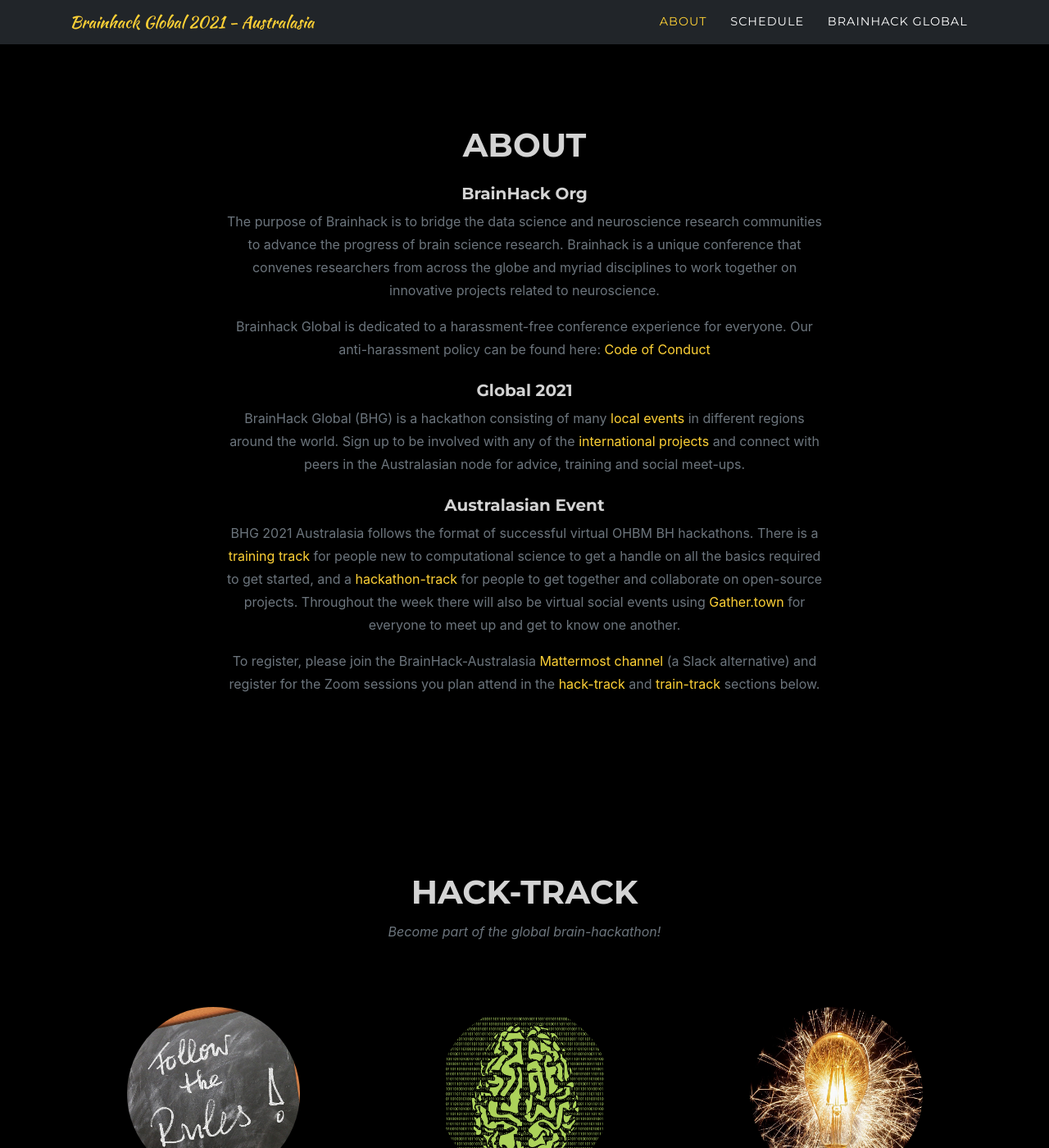
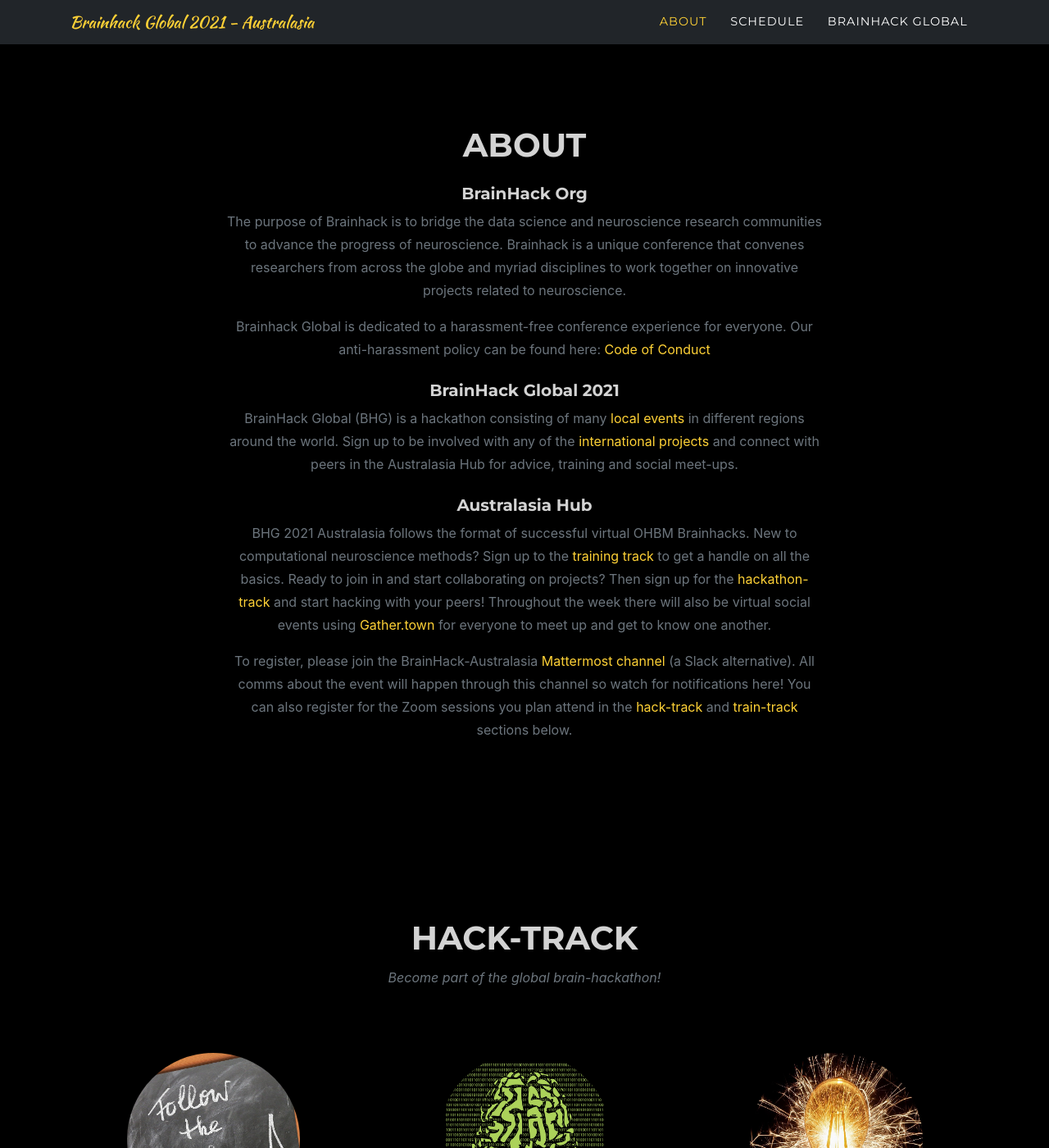
Before and after one commit to tclose/global2021, a Jekyll site: the page built from index.md, in a window 1280 px wide and 1400 px high, scrolled down 792 px. Shown: the whole window at 82% size. Built offline with Jekyll 4.4.1, drawn with Linux system fonts in a browser that asks for light colours; some web fonts are replaced.

Commit message:
polished web text a little - didn't need much

```diff
--- a/_data/sitetext.yml
+++ b/_data/sitetext.yml
@@ -11,7 +11,7 @@ about:
     - title: BrainHack Org
       body: "The purpose of Brainhack is to bridge the data science and
              neuroscience research communities to advance the progress of
-             brain science research. Brainhack is a unique conference that
+             neuroscience. Brainhack is a unique conference that
              convenes researchers from across the globe and myriad
              disciplines to work together on innovative projects related
              to neuroscience.\n
@@ -20,28 +20,28 @@ about:
              experience for everyone. Our anti-harassment policy can be
              found here: <a
              href=\"http://www.brainhack.org/code-of-conduct.html\">Code of
-             Conduct</a>"
-    - title: Global 2021
+             Conduct</a>\n\n"
+    - title: BrainHack Global 2021
       body: "BrainHack Global (BHG) is a hackathon consisting of many
              <a href=\"https://brainhack.org/global2021/events/\">local events</a>
              in different regions around the world. Sign up to be involved with any of the
              <a href=\"https://brainhack.org/global2021/projects/\">international projects</a>
-             and connect with peers in the Australasian node for advice,
-             training and social meet-ups."
-    - title: Australasian Event
-      body: "BHG 2021 Australasia follows the format of successful virtual OHBM BH hackathons.
-             There is a <a href=\"#traintrack\">training track</a>
-             for people new to computational science to get a handle on all
-             the basics required to get started, and a
-             <a href=\"#hacktrack\">hackathon-track</a> for people to get together
-             and collaborate on open-source projects. Throughout the week there will also be
+             and connect with peers in the Australasia Hub for advice,
+             training and social meet-ups.\n\n"
+    - title: Australasia Hub
+      body: "BHG 2021 Australasia follows the format of successful virtual OHBM Brainhacks.
+             New to computational neuroscience methods? Sign up to the <a href=\"#traintrack\">training track</a>
+             to get a handle on all the basics. Ready to join in and start collaborating on projects? Then
+             sign up for the
+             <a href=\"#hacktrack\">hackathon-track</a> and start hacking with your peers!
+             Throughout the week there will also be
              virtual social events using <a href=\"https://www.gather.town/\">Gather.town</a>
-             for everyone to meet up and get to know one another.\n
+             for everyone to meet up and get to know one another.\n\n
 
              To register, please join the BrainHack-Australasia
              <a href=\"https://mattermost.brainhack.org/brainhack/channels/brainhack-australasia\">Mattermost channel</a>
-             (a Slack alternative) and register for the Zoom sessions
-             you plan attend in the <a href=\"#hacktrack\">hack-track</a> and
+             (a Slack alternative). All comms about the event will happen through this channel so watch for notifications here!
+             You can also register for the Zoom sessions you plan attend in the <a href=\"#hacktrack\">hack-track</a> and
              <a href=\"#traintrack\">train-track</a> sections below."
 
 hacktrack:
```
